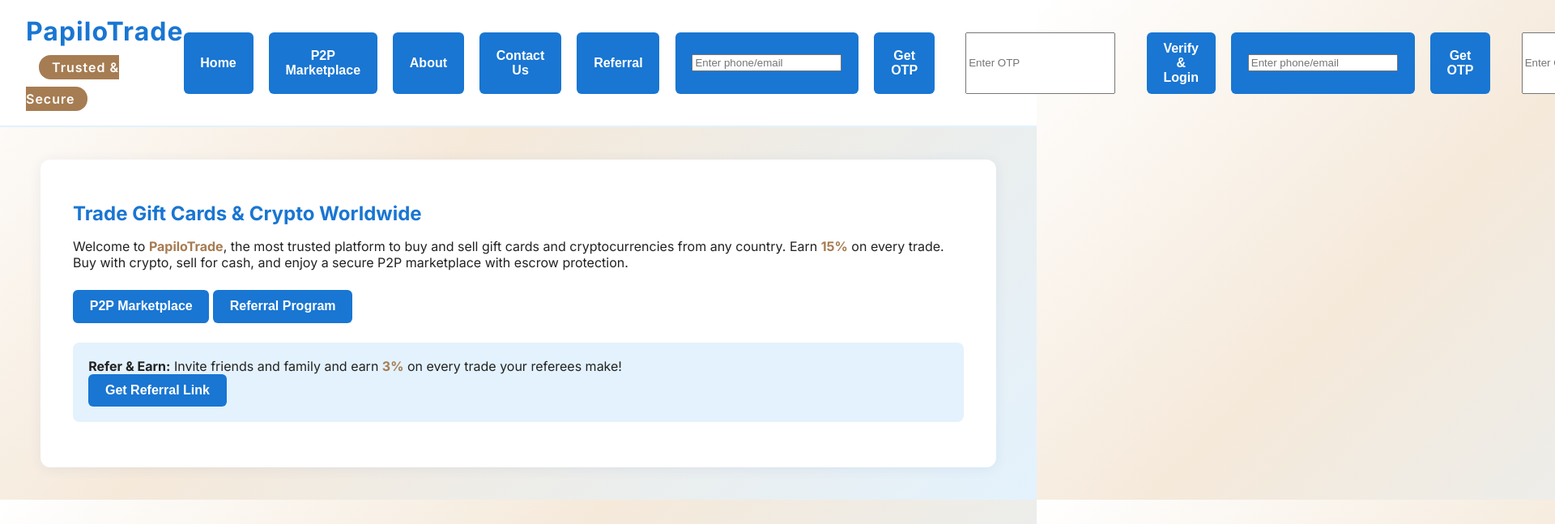
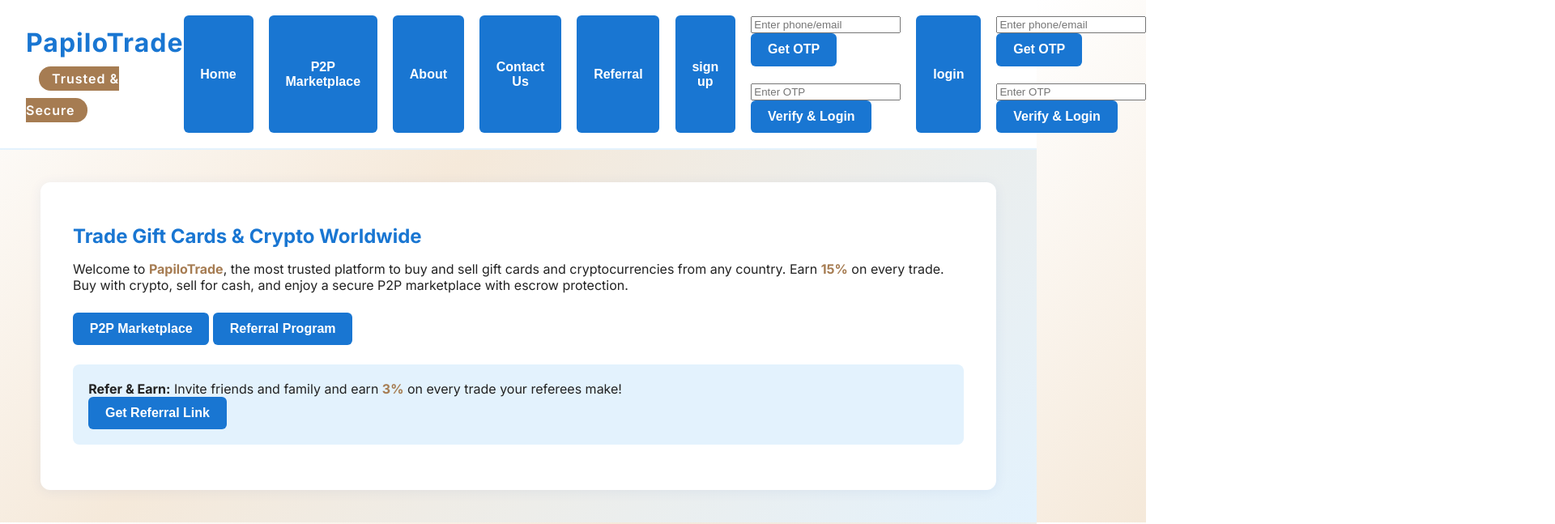
Before and after one commit to Vickygold66/papilo-trading, a plain HTML site: page index.html in a window 1280 px wide. Shown: the top 647 px of the page at 81% size, 1920 px wide, since content can reach past the window. Drawn offline with Linux system fonts and the light colour scheme.

Commit message:
Update index.html

```diff
--- a/index.html
+++ b/index.html
@@ -138,7 +138,7 @@
             <button onclick="showSection('about')">About</button>
             <button onclick="showSection('contact')">Contact Us</button>
             <button onclick="showSection('referral')">Referral</button>
-            <button onclick="showSection('signup')">
+            <button onclick="showSection('signup')">sign up</button>
 <form id="signupForm" onsubmit="return verifyOtp()">
   <input type="text" id="phoneNumber" placeholder="Enter phone/email" required><br>
   <button type="button" onclick="sendOtp()">Get OTP</button><br><br>
@@ -146,7 +146,7 @@
   <input type="text" id="otpInput" placeholder="Enter OTP" required><br>
   <button type="submit">Verify & Login</button>
 </form></button>
-            <button onclick="showSection('login')">
+            <button onclick="showSection('login')">login</button>
 <form id="loginForm" onsubmit="return verifyOtp()">
   <input type="text" id="phoneNumber" placeholder="Enter phone/email" required><br>
   <button type="button" onclick="sendOtp()">Get OTP</button><br><br>
```
